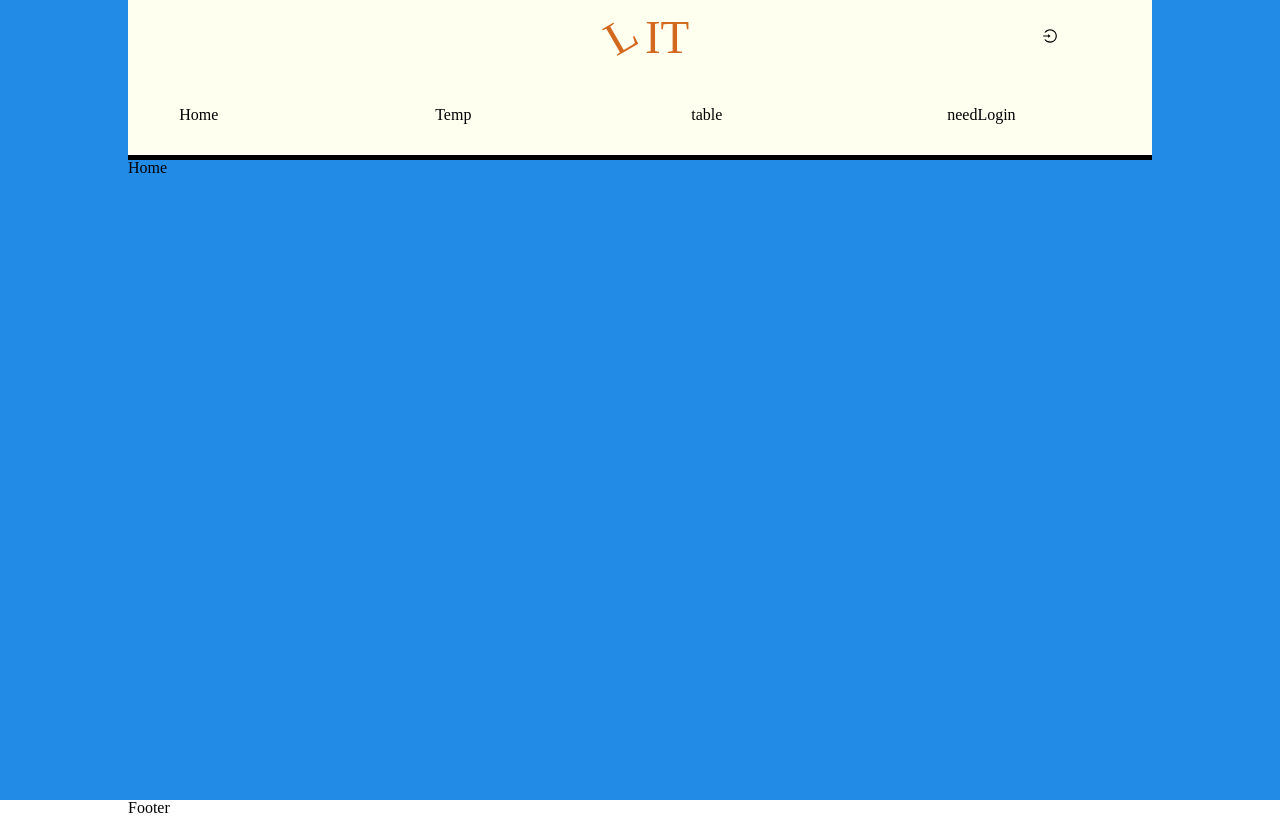
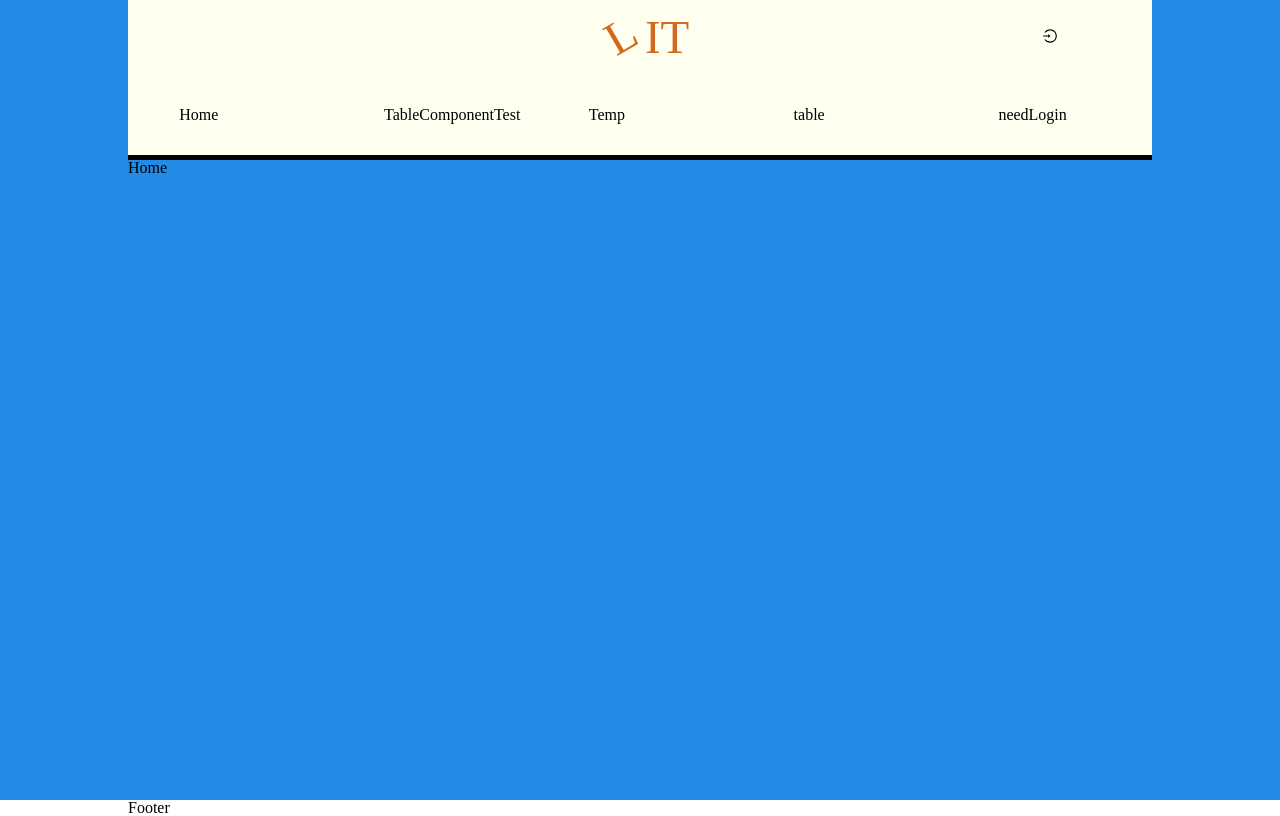
Before and after one commit to bluke127/tripProject, a React (Create React App) app: page /home in a window 1280 px wide. Built offline with nearby package versions, Linux system fonts and the light colour scheme; no server answers.

Commit message:
[feat]nav 추가

```diff
--- a/src/components/Layout/Header/Navbar.tsx
+++ b/src/components/Layout/Header/Navbar.tsx
@@ -12,6 +12,14 @@ export default function Navbar() {
             to="/home"
           >
             Home
+          </NavLink>
+        </div>
+        <div className={styles.link_item}>
+          <NavLink
+            className={isActive => (isActive ? "active" : "")}
+            to="/TableComponentTest"
+          >
+            TableComponentTest
           </NavLink>
         </div>
         <div className={styles.link_item}>
```
